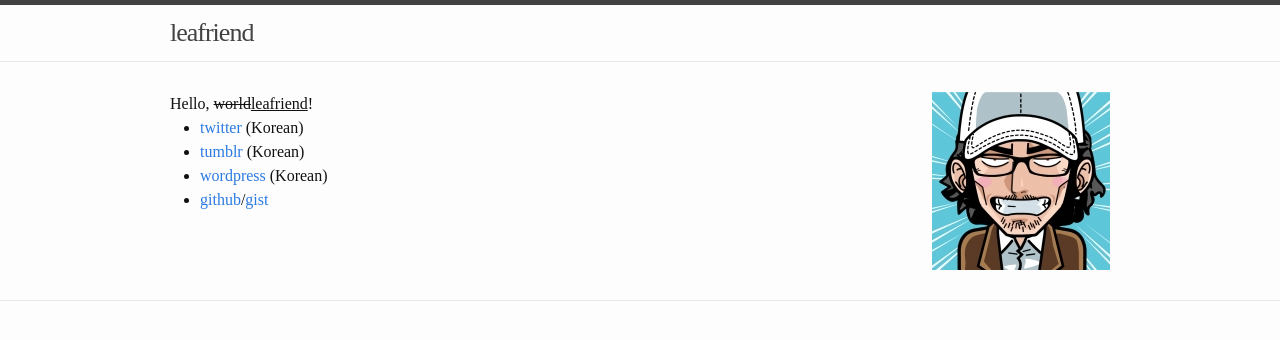
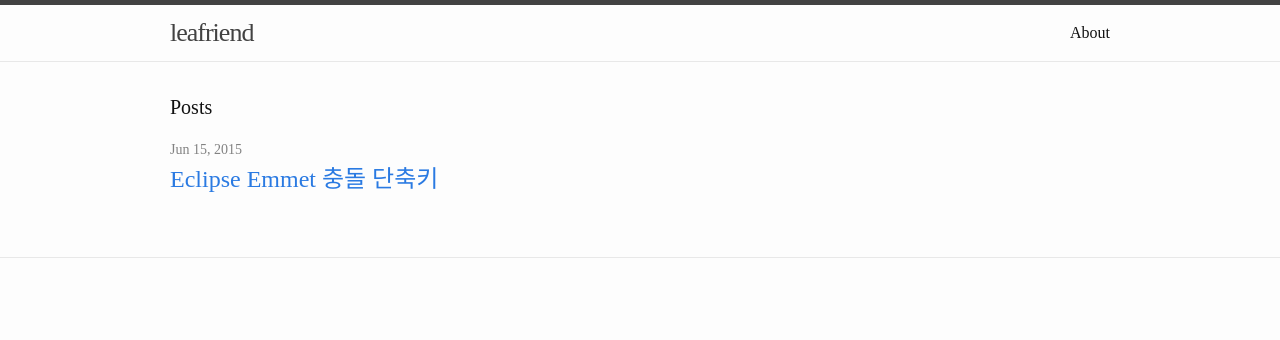
Before and after one commit to leafriend/leafriend.github.io, a Jekyll site: the page built from index.html, in a window 1280 px wide. Shown: the top 340 px of the page. Built offline with Jekyll 4.4.1, drawn with Linux system fonts in a browser that asks for light colours.

Commit message:
메인에 목록 출력 / 소개 페이지 추가

```diff
--- a/index.html
+++ b/index.html
@@ -2,13 +2,16 @@
 layout: default
 ---
 
-<img src="{{ '/img/leafriend-faceyourmanga.com.png' }}" alt="leafriend" style="float: right;">
+<h1 class="page-heading">Posts</h1>
 
-Hello, <del>world</del><ins>leafriend</ins>!
+<ul class="post-list">
+  {% for post in site.posts %}
+    <li>
+      <span class="post-meta">{{ post.date | date: "%b %-d, %Y" }}</span>
 
-<ul>
-  <li><a href="http://twitter.com/leafriend">twitter</a> (Korean)</li>
-  <li><a href="http://leafriend.tumblr.com/">tumblr</a> (Korean)</li>
-  <li><a href="http://leafriend.wordpress.com/">wordpress</a> (Korean)</li>
-  <li><a href="https://github.com/leafriend">github</a>/<a href="https://gist.github.com/leafriend/">gist</a></li>
+      <h2>
+        <a class="post-link" href="{{ post.url | prepend: site.baseurl }}">{{ post.title }}</a>
+      </h2>
+    </li>
+  {% endfor %}
 </ul>
```
Also changed, not shown: about.md (added, +11 -0 lines).
